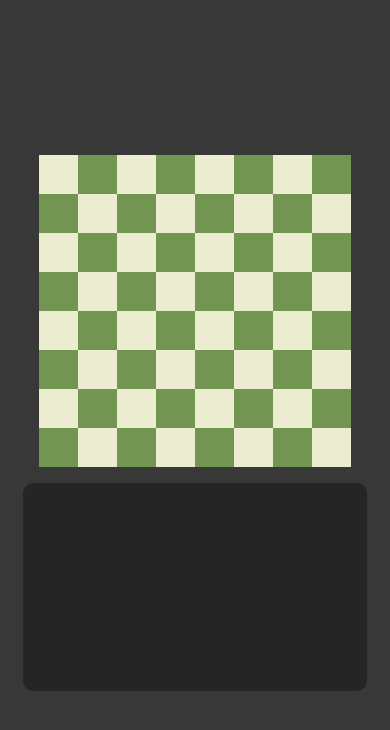
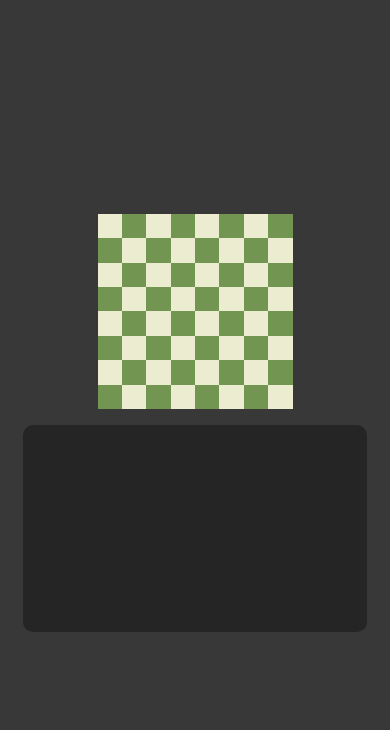
Before and after one commit to jacobrobertsdev/Chess.com_Frontend_Challenge, a Vue app: page / in a window 390 px wide. Shown: the top 730 px of the page. Built offline with nearby package versions, Linux system fonts and the light colour scheme.

Commit message:
Fix vertical board responsiveness

```diff
--- a/src/components/ChessBoard.vue
+++ b/src/components/ChessBoard.vue
@@ -64,8 +64,10 @@ function handleClick(square) {
   display: grid;
   grid-template-columns: repeat(8, 1fr);
   grid-template-rows: repeat(8, 1fr);
-  width: 50vw;
+  max-width: 50vw;
   height: 50vw;
+  max-height: 90vh;
+  aspect-ratio: 1;
   margin: 1rem;
 }
 
```
